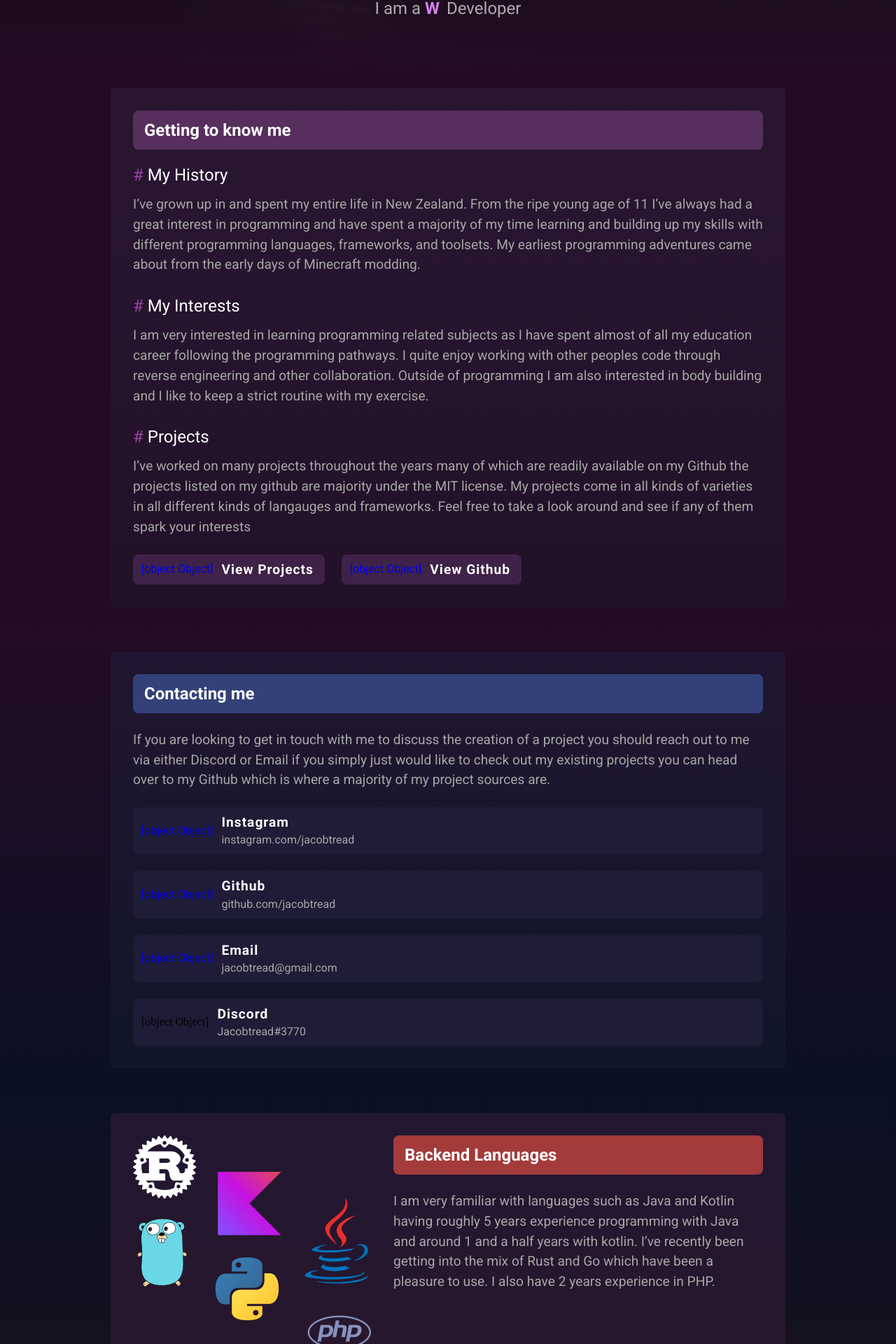
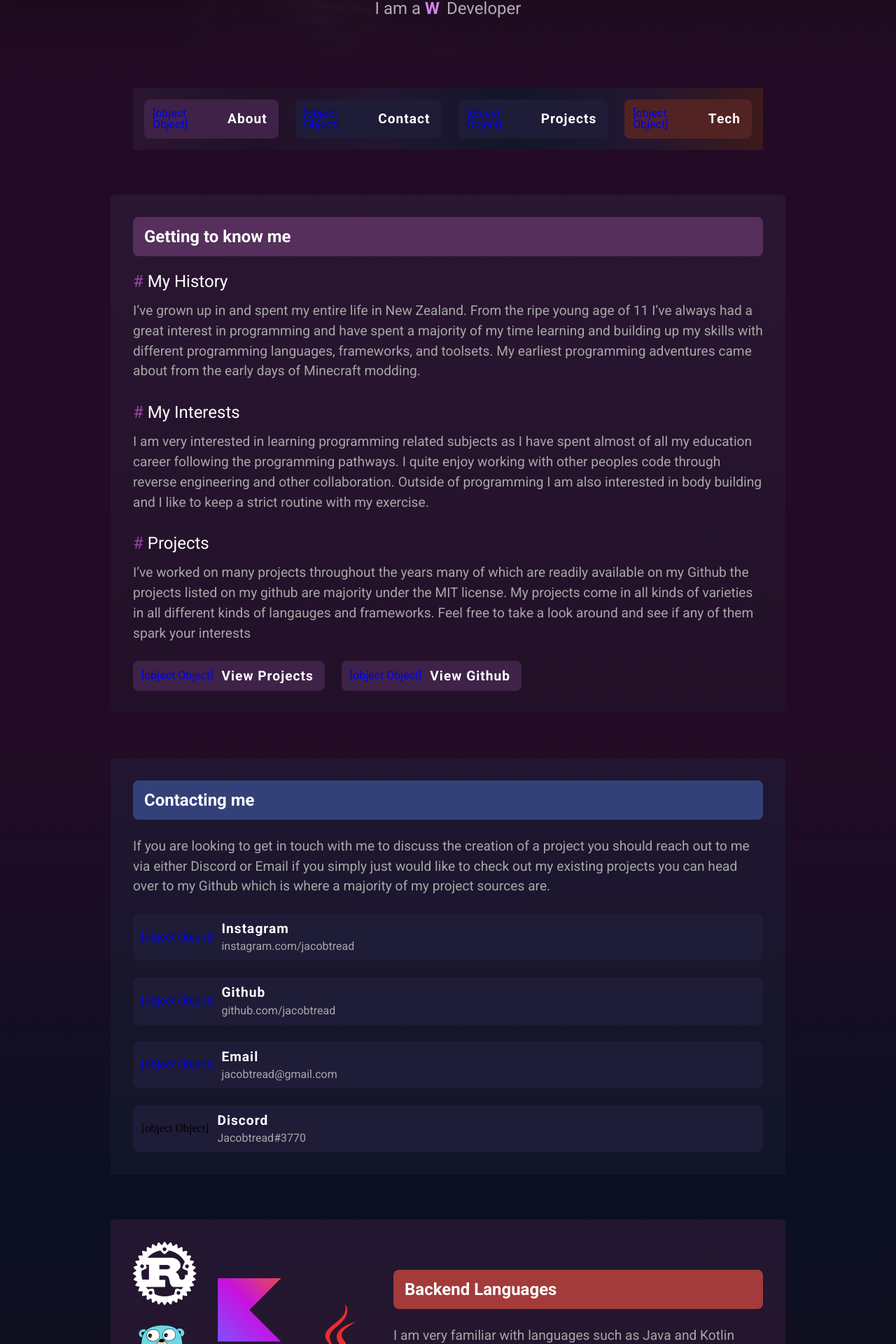
Before and after one commit to jacobtread/jacobtread-old, a Nuxt app: page / in a window 1280 px wide. Shown: the part 150-2070 px from the top of the page at 70% size. Built offline with nearby package versions, Linux system fonts and the light colour scheme.

Commit message:
Makes rows column on smaller screen & removed unused

```diff
--- a/assets/scss/fonts.scss
+++ b/assets/scss/fonts.scss
@@ -2,3 +2,5 @@
 @import "@fontsource/roboto/500.css";
 @import "@fontsource/roboto/700.css";
 @import "@fontsource/roboto/300.css";
+
+$font-family: 'Roboto', Roboto, Arial, sans-serif;
--- a/assets/scss/global.scss
+++ b/assets/scss/global.scss
@@ -1,6 +1,5 @@
 @import "reset";
 @import "fonts";
-@import "variables";
 @import "colors";
 
 
--- a/assets/scss/variables.scss
+++ /dev/null
@@ -1 +0,0 @@
-$font-family: 'Roboto', Roboto, Arial, sans-serif;
--- a/components/Heading.vue
+++ b/components/Heading.vue
@@ -18,7 +18,6 @@ const TYPER_VALUES: string[] = [
     </div>
 </template>
 <style scoped lang="scss">
-@import "assets/scss/variables";
 @import "assets/scss/mixins";
 @import "assets/scss/colors";
 
@@ -48,7 +47,6 @@ const TYPER_VALUES: string[] = [
         font-weight: bold;
     }
 
-
     &__content {
         text-align: center;
 
--- a/components/HeadingProjects.vue
+++ b/components/HeadingProjects.vue
@@ -7,7 +7,6 @@
     </div>
 </template>
 <style scoped lang="scss">
-@import "assets/scss/variables";
 @import "assets/scss/mixins";
 @import "assets/scss/colors";
 
--- a/components/Tech.vue
+++ b/components/Tech.vue
@@ -92,7 +92,7 @@
 </template>
 <style scoped lang="scss">
 @import "assets/scss/colors";
-
+@import "assets/scss/mixins";
 
 .content {
   gap: 3rem;
@@ -101,10 +101,14 @@
     display: flex;
     flex-flow: row;
     gap: 2rem;
-    align-items: stretch;
+    align-items: center;
 
     &:nth-child(even) {
       flex-flow: row-reverse;
+
+      @include max-width(854px) {
+        flex-flow: column;
+      }
     }
 
     &__img {
@@ -112,7 +116,9 @@
 
       > img {
         height: 100%;
+        max-height: 100px;
       }
+
     }
 
     &__body {
@@ -120,6 +126,10 @@
       display: flex;
       flex-flow: column;
       gap: 1.5rem;
+    }
+
+    @include max-width(854px) {
+        flex-flow: column;
     }
   }
 
--- a/pages/index.vue
+++ b/pages/index.vue
@@ -6,26 +6,26 @@ import GithubIcon from "assets/icons/tech/github.svg?component"
     <div>
         <Heading/>
         <main class="main">
-<!--            <div class="content">-->
-<!--                <div class="button-group heading-group">-->
-<!--                    <a class="button button&#45;&#45;first" href="#about">-->
-<!--                        <LinkIcon class="button__icon"/>-->
-<!--                        <span class="button__text">About</span>-->
-<!--                    </a>-->
-<!--                    <a class="button button&#45;&#45;second" href="#contact">-->
-<!--                        <LinkIcon class="button__icon"/>-->
-<!--                        <span class="button__text">Contact</span>-->
-<!--                    </a>-->
-<!--                    <NuxtLink class="button button&#45;&#45;second" to="projects">-->
-<!--                        <LinkIcon class="button__icon"/>-->
-<!--                        <span class="button__text">Projects</span>-->
-<!--                    </NuxtLink>-->
-<!--                    <a class="button button&#45;&#45;third" href="#tech">-->
-<!--                        <LinkIcon class="button__icon"/>-->
-<!--                        <span class="button__text">Tech</span>-->
-<!--                    </a>-->
-<!--                </div>-->
-<!--            </div>-->
+            <div class="content">
+                <div class="button-group heading-group">
+                    <a class="button button--first" href="#about">
+                        <LinkIcon class="button__icon"/>
+                        <span class="button__text">About</span>
+                    </a>
+                    <a class="button button--second" href="#contact">
+                        <LinkIcon class="button__icon"/>
+                        <span class="button__text">Contact</span>
+                    </a>
+                    <NuxtLink class="button button--second" to="projects">
+                        <LinkIcon class="button__icon"/>
+                        <span class="button__text">Projects</span>
+                    </NuxtLink>
+                    <a class="button button--third" href="#tech">
+                        <LinkIcon class="button__icon"/>
+                        <span class="button__text">Tech</span>
+                    </a>
+                </div>
+            </div>
             <About/>
             <Contact/>
             <Tech/>
@@ -35,13 +35,16 @@ import GithubIcon from "assets/icons/tech/github.svg?component"
 </template>
 <style scoped lang="scss">
 @import "assets/scss/colors";
+
 .button {
   &--first {
     background: $first-button-background;
   }
+
   &--second {
     background: $second-button-background;
   }
+
   &--third {
     background: $third-button-background;
   }
```
